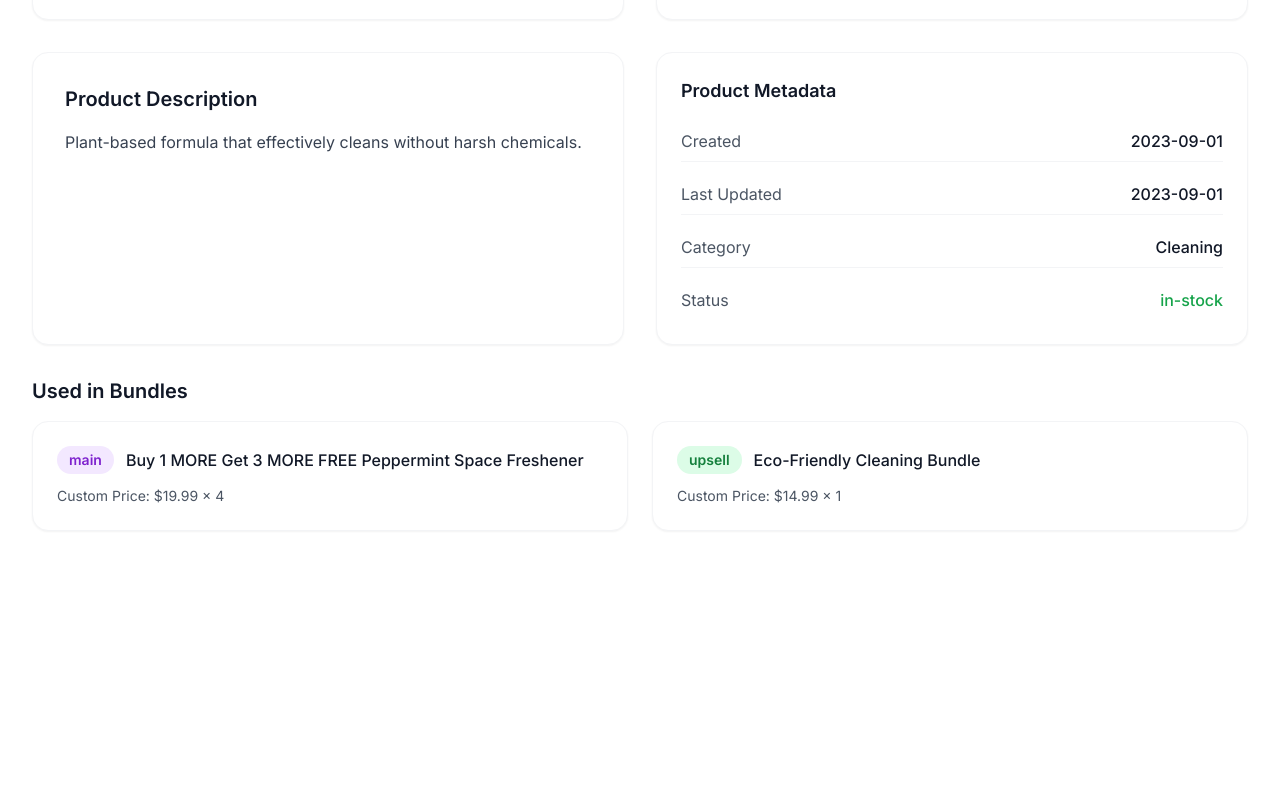
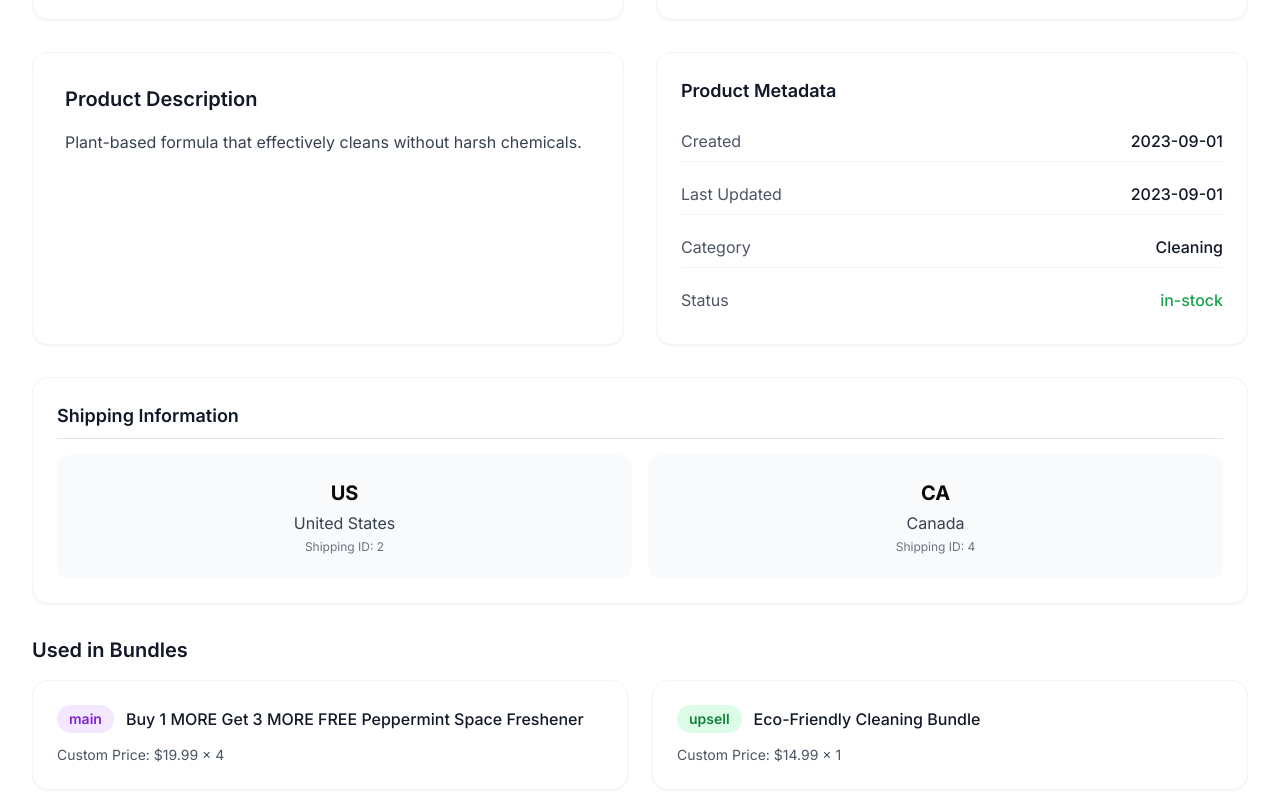
Before and after one commit to ron-at-appscrip/tf-dashboard, a Next.js app: page /products/p1 in a window 1280 px wide. Shown: the part 787-1587 px from the top of the page. Before the commit the page ends 1398 px from the top, so only its background shows below. Built offline with nearby package versions, Linux system fonts and the light colour scheme.

Commit message:
added shipping info in product details page

```diff
--- a/app/products/[id]/page.tsx
+++ b/app/products/[id]/page.tsx
@@ -8,6 +8,7 @@ import { ProductInfo } from "@/components/products/ProductInfo";
 import { ProductDescription } from "@/components/products/ProductDescription";
 import { ProductMetadata } from "@/components/products/ProductMetadata";
 import { ProductBundles } from "@/components/products/ProductBundles";
+import { ProductShippingInfo } from "@/components/products/ProductShippingInfo";
 
 interface ProductDetailsPageProps {
   params: { id: string };
@@ -48,6 +49,7 @@ export default function ProductDetailsPage({ params }: ProductDetailsPageProps)
         <ProductDescription product={product} />
         <ProductMetadata product={product} />
       </div>
+      <ProductShippingInfo />
 
       <ProductBundles bundles={bundles} />
     </div>
--- /dev/null
+++ b/components/products/ProductShippingInfo.tsx
@@ -0,0 +1,34 @@
+import { Card } from "@/components/ui/card";
+
+interface ShippingInfo {
+  code: string;
+  country: string;
+  shippingId: number;
+}
+
+interface ProductShippingInfoProps {
+  shipping?: ShippingInfo[];
+}
+
+const defaultShipping: ShippingInfo[] = [
+  { code: "US", country: "United States", shippingId: 2 },
+  { code: "CA", country: "Canada", shippingId: 4 },
+];
+
+export function ProductShippingInfo({ shipping = defaultShipping }: ProductShippingInfoProps) {
+  return (
+    <Card className="p-6 rounded-2xl border-gray-100 mb-8">
+      <div className="text-lg font-semibold text-gray-900 mb-2">Shipping Information</div>
+      <hr className="mb-4" />
+      <div className="grid grid-cols-1 sm:grid-cols-2 gap-4">
+        {shipping.map((info) => (
+          <div key={info.code} className="bg-gray-50 rounded-xl p-6 flex flex-col items-center text-center">
+            <div className="text-xl font-bold mb-1">{info.code}</div>
+            <div className="text-gray-700 mb-1">{info.country}</div>
+            <div className="text-xs text-gray-500">Shipping ID: {info.shippingId}</div>
+          </div>
+        ))}
+      </div>
+    </Card>
+  );
+}
```
